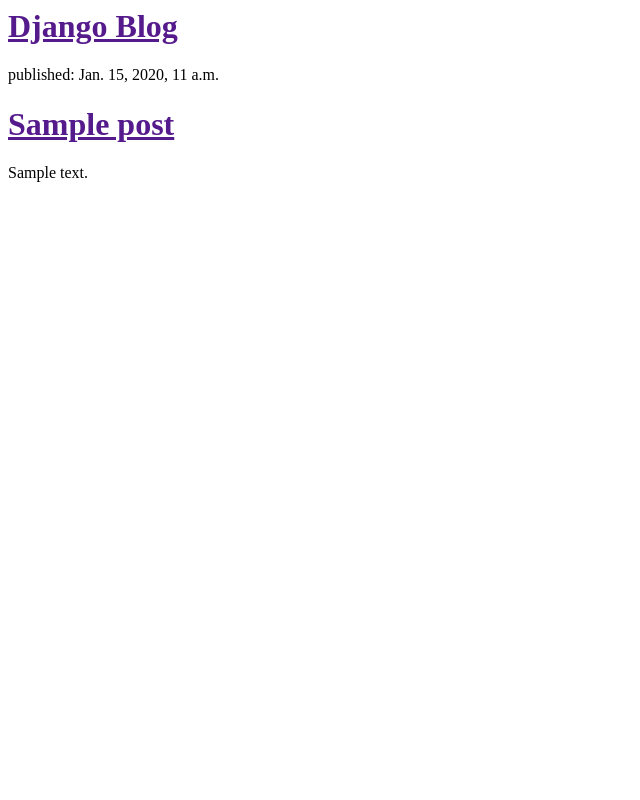
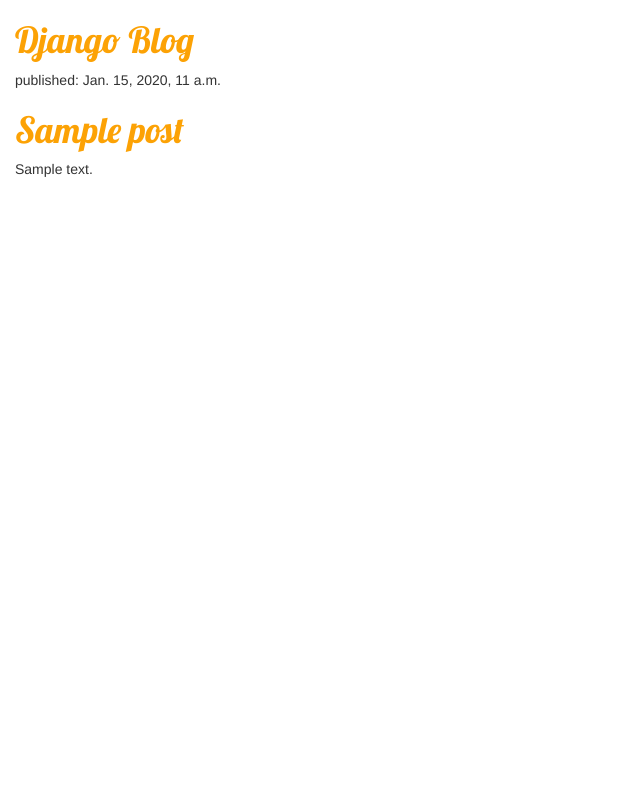
Before and after one commit to pelijaro/my-first-blog, a Django app: template blog/templates/blog/post_list.html in a window 1280 px wide. Shown: the whole page, without its empty margins (0-640 px from the left). Run offline with Django 3.2, Linux system fonts and the light colour scheme; the template is opened without the code that fills it: values that come from a table or form of the project are taken from there, others are empty; tables that the repository leaves empty hold one stand-in row (values such as "Sample post"); some libraries are stand-ins or nearby versions.

Commit message:
Add css files

```diff
--- /dev/null
+++ b/blog/static/css/blog.css
@@ -0,0 +1,8 @@
+h1 a {
+	color: #FCA205;
+	font-family: 'Lobster'
+    }
+
+body {
+	padding-left: 15px;
+    }
--- a/blog/templates/blog/post_list.html
+++ b/blog/templates/blog/post_list.html
@@ -1,6 +1,11 @@
+{% load staticfiles %}
 <html>
 	<head>
 		<title>Django blog</title>
+		<link rel="stylesheet" href="//maxcdn.bootstrapcdn.com/bootstrap/3.2.0/css/bootstrap.min.css">
+    		<link rel="stylesheet" href="//maxcdn.bootstrapcdn.com/bootstrap/3.2.0/css/bootstrap-theme.min.css">
+		<link rel="stylesheet" href="{% static 'css/blog.css' %}">
+		<link href="http://fonts.googleapis.com/css?family=Lobster&subset=latin,latin-ext" rel="stylesheet" type="text/css">
 	</head>
 	<body>
 		<div>
```
